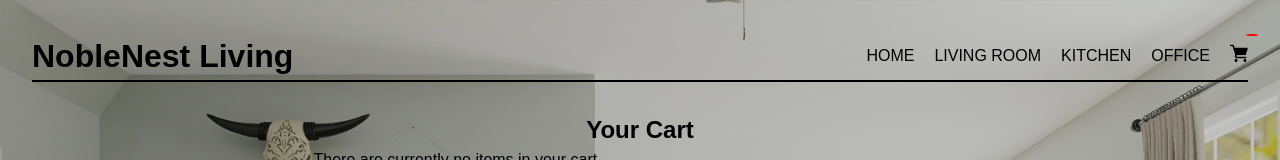
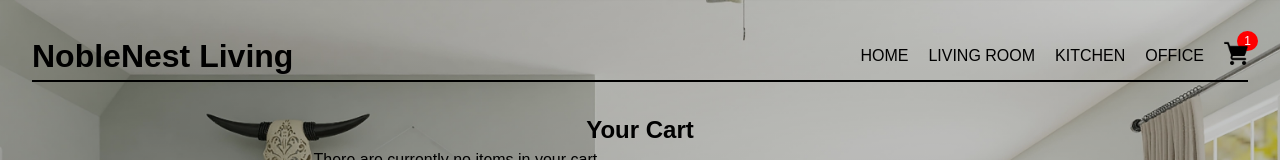
Before and after one commit to Mcorduk/shopping-card, a React (Vite) app: page /shopping-cart in a window 1280 px wide. Shown: the top 160 px of the page. Built offline with nearby package versions, Linux system fonts and the light colour scheme.

Commit message:
fix: changed the way number inside cart notification is calculated, adjusted cart size

```diff
--- a/src/components/Cart/Cart.jsx
+++ b/src/components/Cart/Cart.jsx
@@ -4,6 +4,8 @@ import styles from "./Cart.module.css";
 import ShoppingCartImage from "/src/assets/images/cart.png";
 
 export default function Cart({ cartItems }) {
+  const distinctCountItems = Object.keys(cartItems).length;
+
   return (
     <NavLink className={styles.notification} to="/shopping-cart">
       <img
@@ -11,7 +13,7 @@ export default function Cart({ cartItems }) {
         src={ShoppingCartImage}
         alt="Shopping Cart"
       />
-      <span className={styles.badge}>{cartItems.length}</span>
+      <span className={styles.badge}>{distinctCountItems}</span>
     </NavLink>
   );
 }
--- a/src/components/Cart/Cart.module.css
+++ b/src/components/Cart/Cart.module.css
@@ -1,6 +1,9 @@
 .cart {
-  width: 18px;
-  height: 18px;
+  min-width: 18px;
+  min-height: 18px;
+  max-width: 24px;
+  max-height: 24px;
+
 }
 
 /*Since fill did not work, changing colors with filter on hover and focuds*/
@@ -18,7 +21,7 @@
   position: absolute;
   top: -10px;
   right: -10px;
-  padding: 1px 6px;
+  padding: 1px 7px;
   border-radius: 50%;
   background-color: red;
   color: white;
```
